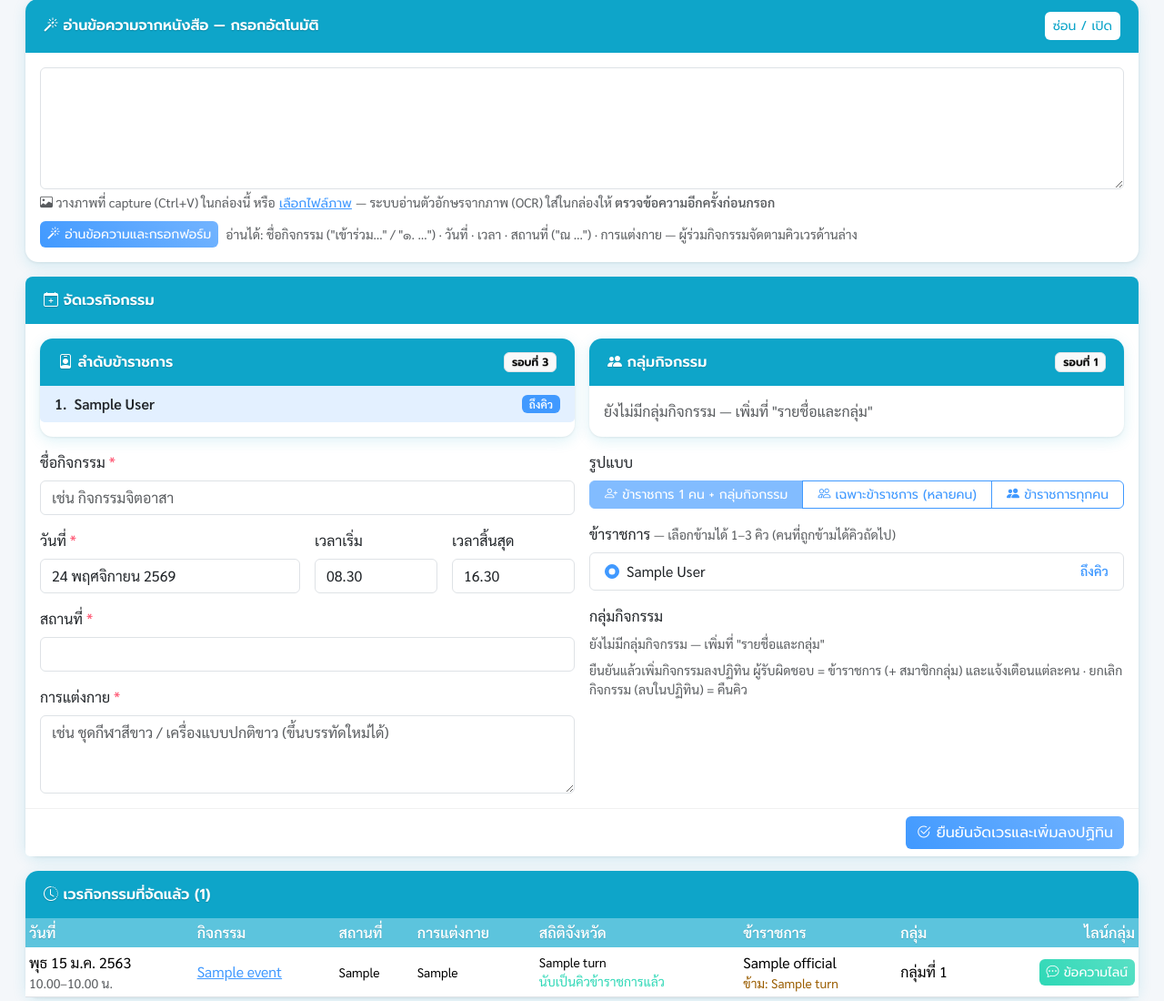
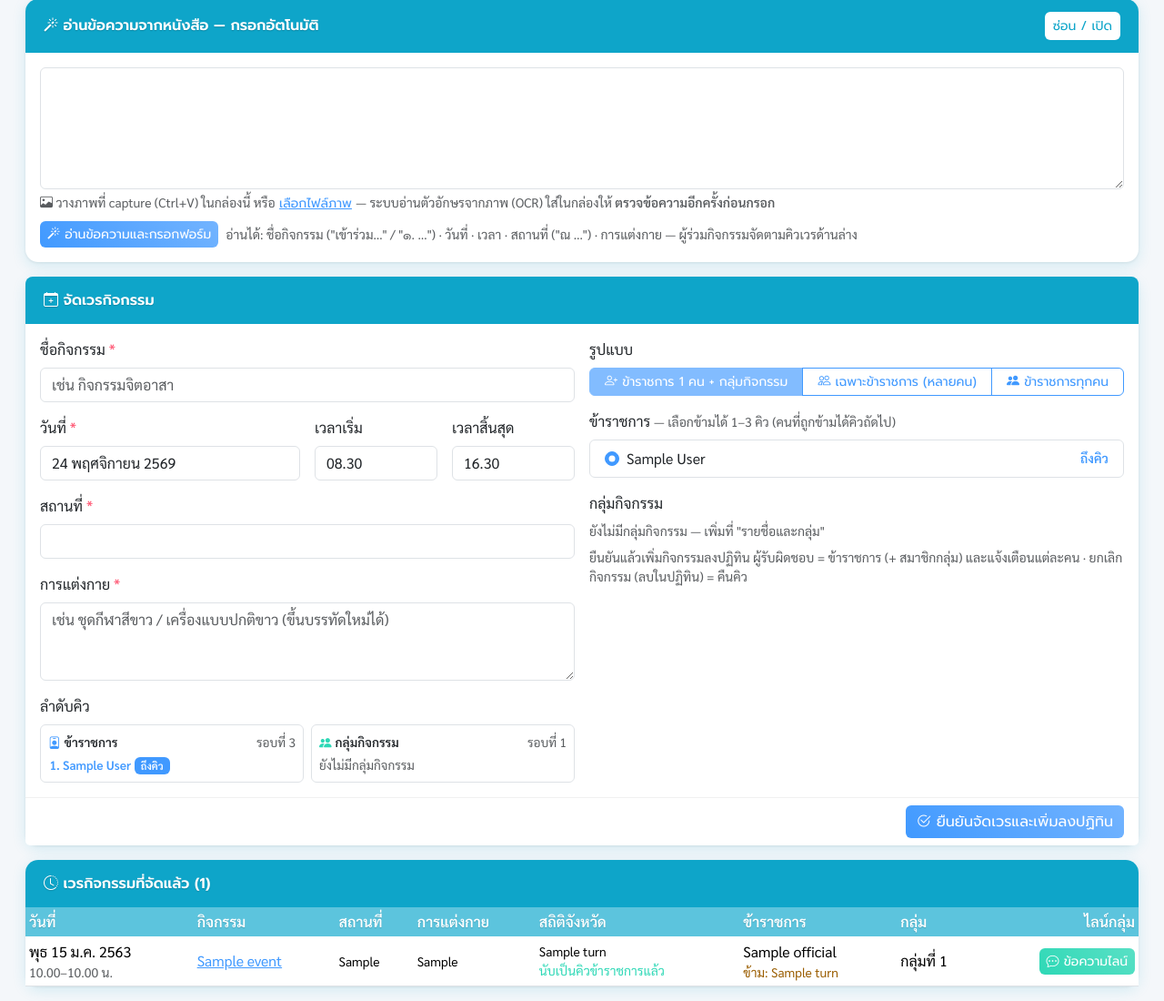
Before and after one commit to tazexpert/nsokhkaen, a PHP site: page /nsokhkaen/modules/calendar/rota.php in a window 1280 px wide. Shown: the part 200-1300 px from the top of the page at 91% size. Run offline with PHP 8.4, Linux system fonts and the light colour scheme; the visitor is signed in with stand-in values (Sample User, id 1); data comes from the database, SQL or seed files in the repository; tables that the repository leaves empty hold one stand-in row (values such as "Sample post"); grey boxes marked "Sample" are stand-in pictures; some libraries are stand-ins or nearby versions.

Commit message:
เวรกิจกรรม: ลำดับคิวเป็นกล่องเล็กใต้ช่องการแต่งกาย
Co-Authored-By: Claude Opus 5.5 <noreply@anthropic.com>
Claude-Session: https://claude.ai/code/session_01YMsi9eRvnx4KGxW4i1fmgS

```diff
--- a/modules/calendar/assets/css/calendar.css
+++ b/modules/calendar/assets/css/calendar.css
@@ -302,3 +302,5 @@ a.cal-day-person:hover { box-shadow: 0 4px 14px rgba(15, 23, 42, .15); transform
 .lr-filled { box-shadow: 0 0 0 .2rem rgba(14, 165, 201, .35) !important; border-color: #0ea5c9 !important; transition: box-shadow .3s; }
 .lr-drop { border-radius: 8px; }
 .lr-drop.over { outline: 3px dashed #0ea5c9; outline-offset: 4px; }
+.rota-mini { font-size: .85rem; line-height: 1.55; }
+.rota-mini .badge { font-size: .7rem; }
--- a/modules/calendar/rota.php
+++ b/modules/calendar/rota.php
@@ -182,7 +182,6 @@ require __DIR__ . '/header.php';
   <?= csrf_field() ?>
   <div class="card-header"><strong><i class="bi bi-calendar-plus"></i> จัดเวรกิจกรรม</strong></div>
   <div class="card-body row g-3">
-    <div class="col-12"><?= $queueHtml ?></div>
     <div class="col-lg-6">
       <div class="row g-3">
         <div class="col-12"><label class="form-label">ชื่อกิจกรรม <span class="text-danger">*</span></label>
@@ -195,6 +194,32 @@ require __DIR__ . '/header.php';
           <input name="location" class="form-control" maxlength="255" required value="<?= h($f['location']) ?>"></div>
         <div class="col-12"><label class="form-label">การแต่งกาย <span class="text-danger">*</span></label>
           <textarea name="dress" class="form-control" rows="3" maxlength="255" required placeholder="เช่น ชุดกีฬาสีขาว / เครื่องแบบปกติขาว (ขึ้นบรรทัดใหม่ได้)"><?= h($f['dress']) ?></textarea></div>
+        <div class="col-12"><label class="form-label">ลำดับคิว</label>
+          <div class="row g-2 rota-mini" data-reveal>
+            <div class="col-sm-6 reveal-item"><div class="border rounded p-2 h-100">
+              <div class="d-flex align-items-center mb-1"><i class="bi bi-person-badge text-primary me-1"></i><strong>ข้าราชการ</strong>
+                <span class="text-muted ms-auto">รอบที่ <?= (int)$state['official_round'] ?></span></div>
+              <ol class="mb-0 ps-3">
+                <?php foreach ($state['officials'] as $i => $m): ?>
+                  <li<?= $i === 0 ? ' class="fw-semibold text-primary"' : '' ?>><?= h($m['name']) ?><?= $i === 0 ? ' <span class="badge text-bg-primary">ถึงคิว</span>' : '' ?></li>
+                <?php endforeach; ?>
+                <?php foreach ($doneOfficials as $m): ?>
+                  <li class="text-muted" title="ได้แล้วในรอบนี้"><s><?= h($m['name']) ?></s> <i class="bi bi-check2"></i></li>
+                <?php endforeach; ?>
+              </ol>
+            </div></div>
+            <div class="col-sm-6 reveal-item" style="--d:70ms"><div class="border rounded p-2 h-100">
+              <div class="d-flex align-items-center mb-1"><i class="bi bi-people-fill text-success me-1"></i><strong>กลุ่มกิจกรรม</strong>
+                <span class="text-muted ms-auto">รอบที่ <?= (int)$state['group_round'] ?></span></div>
+              <?php foreach ($members['groups'] as $g => $list): $pos = array_search($g, $state['groups'], true); ?>
+                <div class="d-flex align-items-center<?= $pos === 0 ? ' fw-semibold text-success' : ($pos === false ? ' text-muted' : '') ?>" title="<?= h(implode(', ', array_column($list, 'name'))) ?>">
+                  <span>กลุ่มที่ <?= (int)$g ?> <span class="fw-normal text-muted">(<?= count($list) ?> คน)</span></span>
+                  <span class="ms-auto"><?= $pos === 0 ? '<span class="badge text-bg-success">ถึงคิว</span>' : ($pos === false ? '<i class="bi bi-check2"></i> ได้แล้ว' : 'คิวที่ ' . ($pos + 1)) ?></span>
+                </div>
+              <?php endforeach; ?>
+              <?php if (!$members['groups']): ?><div class="text-muted">ยังไม่มีกลุ่มกิจกรรม</div><?php endif; ?>
+            </div></div>
+          </div></div>
       </div>
     </div>
     <div class="col-lg-6">
```
